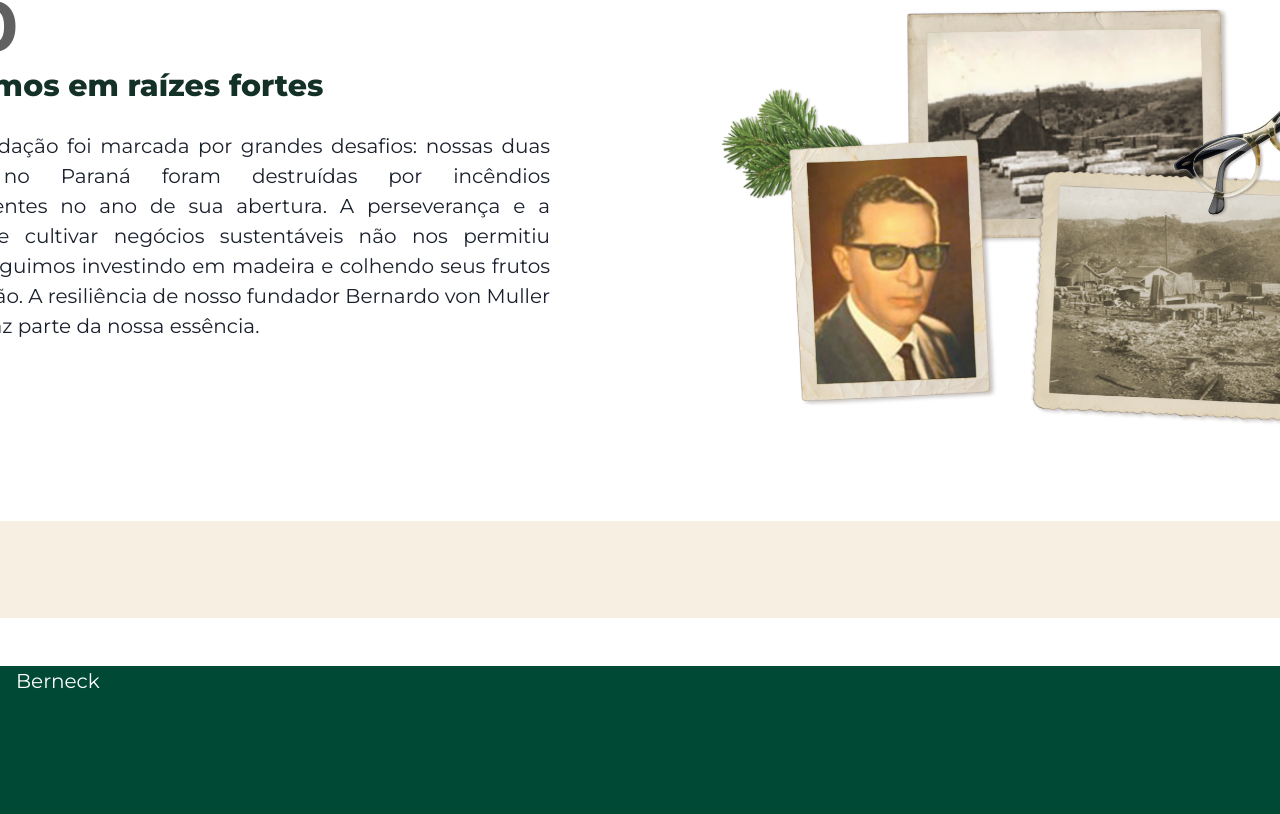
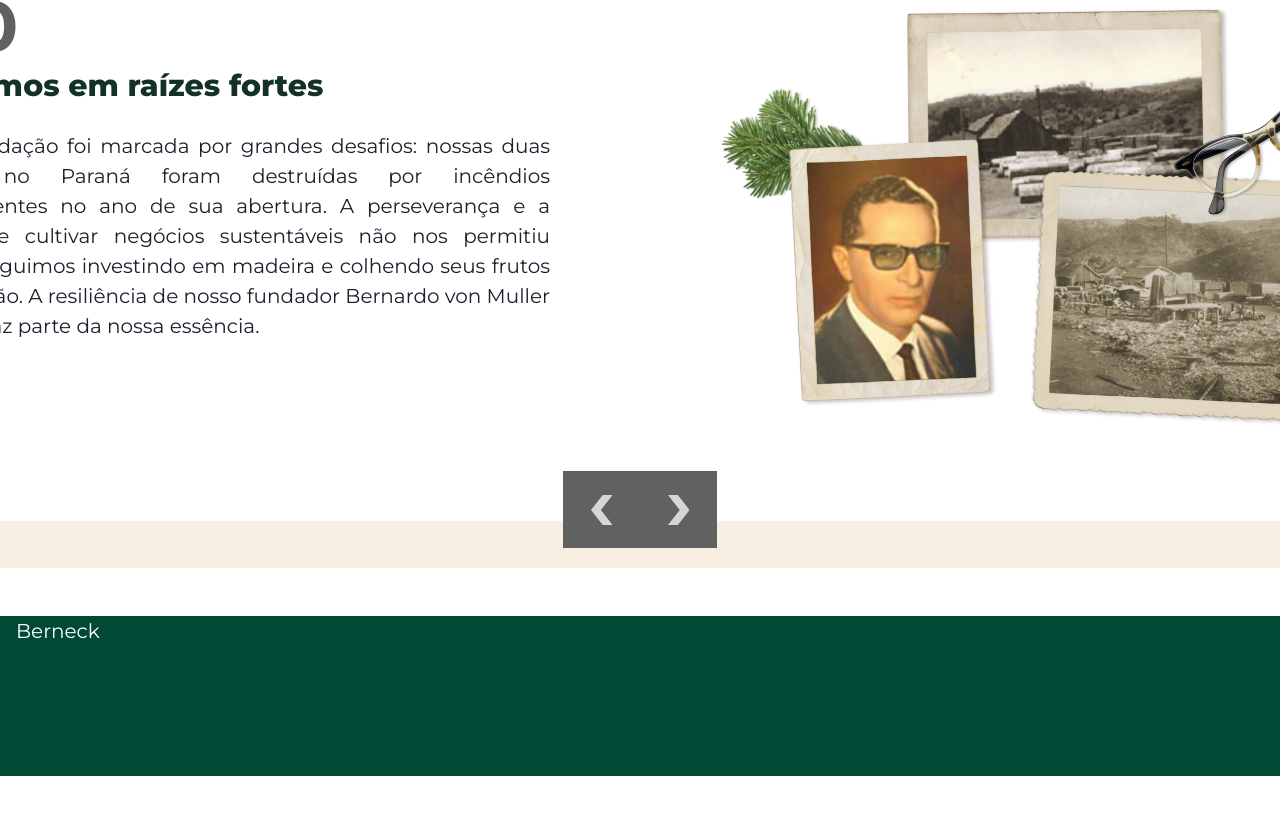
Before and after one commit to amorim-marcos/site-frontend, a Next.js app: page / in a window 1280 px wide. Shown: the part 1271-2085 px from the top of the page. After the commit the page ends 2047 px from the top, so only its background shows below. Built offline with nearby package versions, Linux system fonts and the light colour scheme.

Commit message:
center and positioning trajectory carousel controllers

```diff
--- a/src/components/TrajectoryCarousel/TrajectoryCarouselControllers.tsx
+++ b/src/components/TrajectoryCarousel/TrajectoryCarouselControllers.tsx
@@ -8,7 +8,11 @@ export type TrajectoryCarouselControllersProps = {
 
 export const TrajectoryCarouselControllers = ({nextTab, previousTab}:TrajectoryCarouselControllersProps) => {
     return (
-        <Flex>
+        <Flex
+            alignItems="center"
+            justifyContent="center"
+            mt="-50px"
+        >
             <Button
                 onClick={previousTab}
                 variant="no-border"
```
